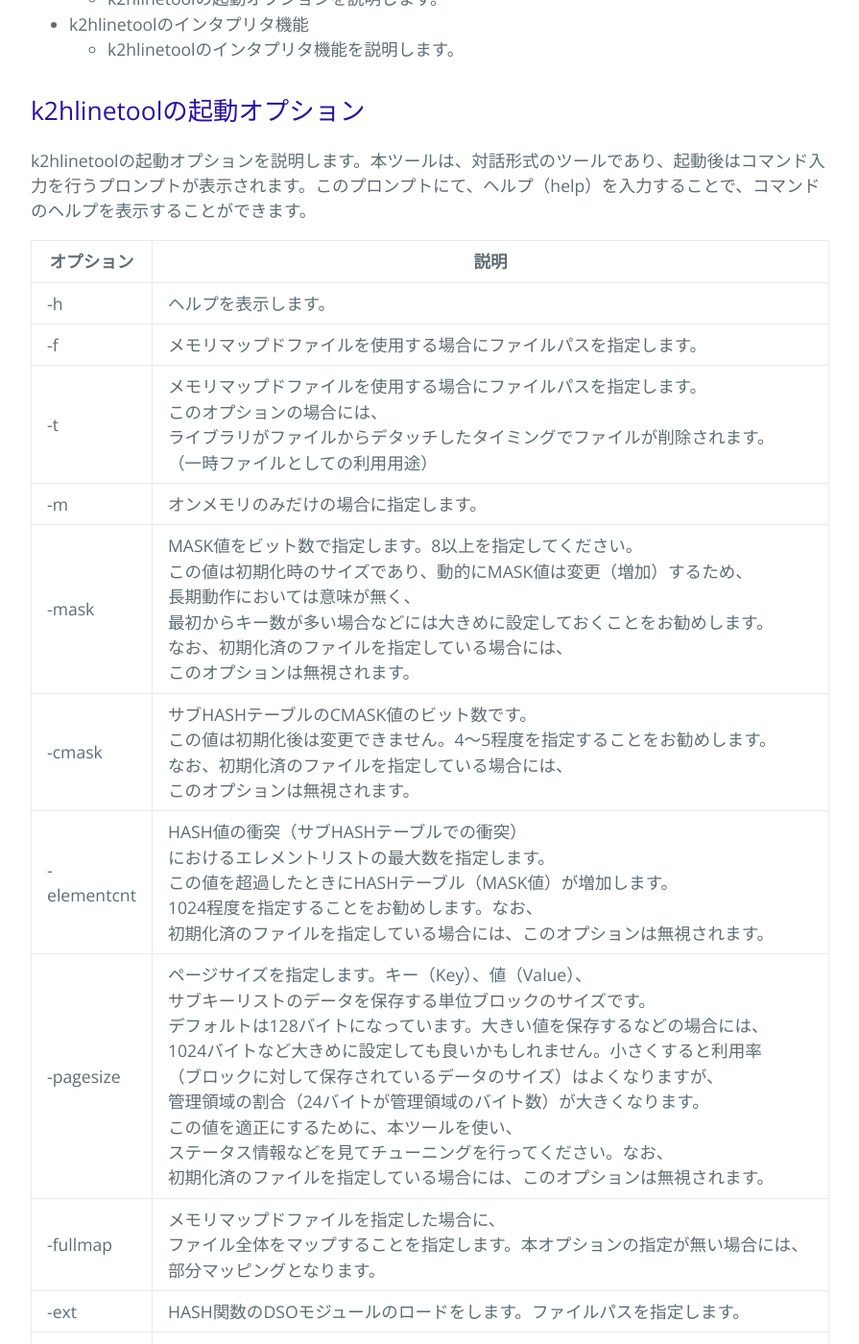
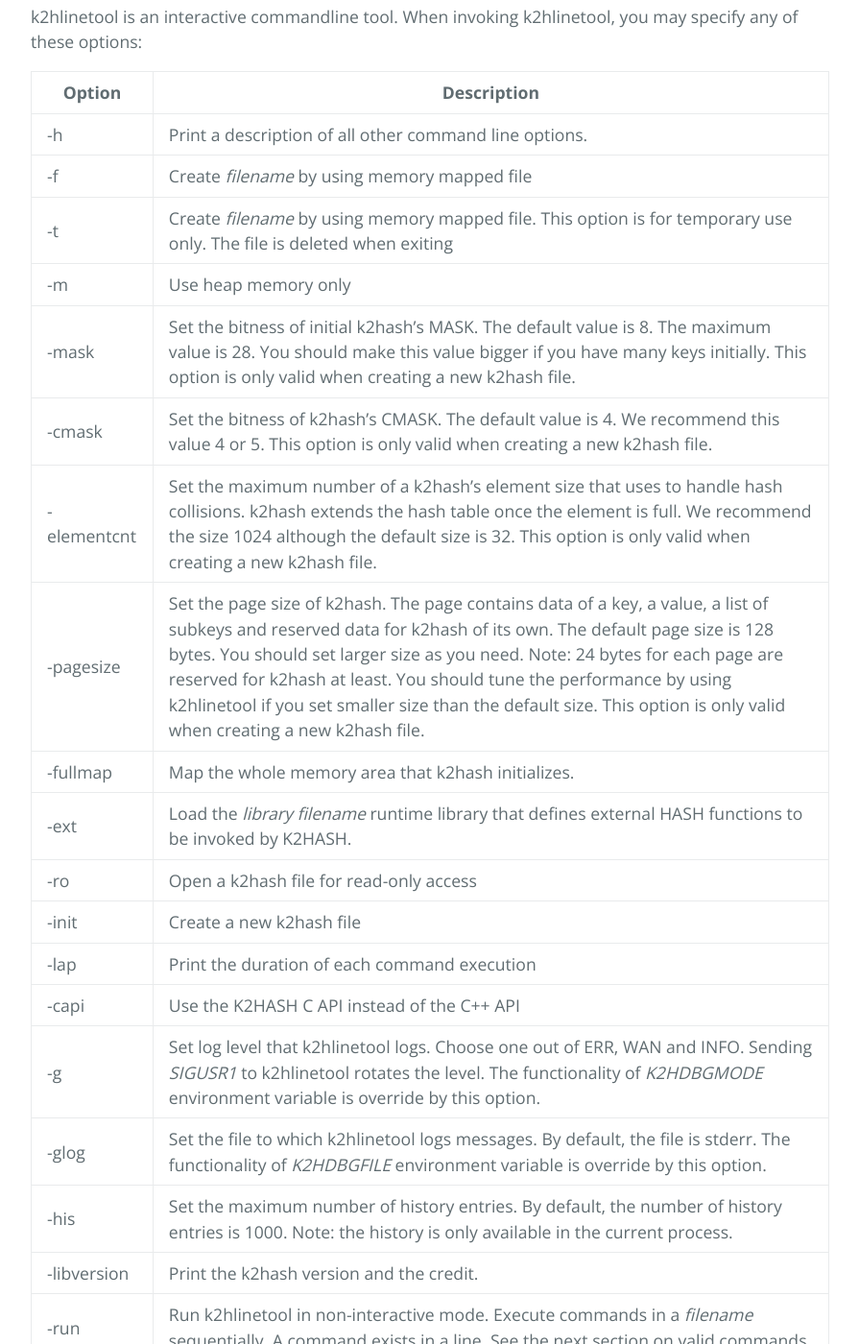
Before and after one commit to yahoojapan/k2hash, a Jekyll site: the page built from k2hlinetool.md, in a window 1280 px wide and 1400 px high, scrolled down 479 px. Shown: the whole window at 96% size, without its empty margins (192-1087 px from the left). Built offline with Jekyll 4.4.1, drawn with Linux system fonts in a browser that asks for light colours; some of the changed text lies outside the part shown.

Commit message:
Update the manual

```diff
--- a/k2hlinetool.md
+++ b/k2hlinetool.md
@@ -14,46 +14,73 @@
 ---
 
 # k2hlinetool
-K2HASHのオンメモリ/ファイルの作成、K2HASHライブラリのほぼ全ての機能を対話形式でテスト実行できるツールです。 コマンドファイルをロードして自動実行もできます。以下では大きく二つの内容を説明します。
 
-* k2hlinetoolの起動オプション
-  * k2hlinetoolの起動オプションを説明します。
+k2hlinetool is a tool for testing purpose. k2hlinetool helps you to tune your program. k2hlinetool is an interactive commandline tool although you can run it non-interactively.
 
-* k2hlinetoolのインタプリタ機能
-  * k2hlinetoolのインタプリタ機能を説明します。
+## k2hlinetool interface options
 
-## k2hlinetoolの起動オプション
+k2hlinetool is an interactive commandline tool. When invoking k2hlinetool, you may specify any of these options:
 
-k2hlinetoolの起動オプションを説明します。本ツールは、対話形式のツールであり、起動後はコマンド入力を行うプロンプトが表示されます。このプロンプトにて、ヘルプ（help）を入力することで、コマンドのヘルプを表示することができます。
+| Option | Description |
+| --- | --- |
+| -h | Print a description of all other command line options. |
+| -f <filename> | Create *filename* by using memory mapped file |
+| -t <filename> | Create *filename* by using memory mapped file. This option is for temporary use only.  The file is deleted when exiting |
+| -m | Use heap memory only |
+| -mask <bit count> | Set the bitness of initial k2hash's MASK. The default value is 8. The maximum value is 28. You should make this value bigger if you have many keys initially. This option is only valid when creating a new k2hash file.|
+| -cmask <bit count> | Set the bitness of k2hash's CMASK. The default value is 4. We recommend this value 4 or 5. This option is only valid when creating a new k2hash file.|
+| -elementcnt <count> | Set the maximum number of a k2hash's element size that uses to handle hash collisions. k2hash extends the hash table once the element is full. We recommend the size 1024 although the default size is 32. This option is only valid when creating a new k2hash file. |
+| -pagesize <number> | Set the page size of k2hash. The page contains data of a key, a value, a list of subkeys and reserved data for k2hash of its own. The default page size is 128 bytes. You should set larger size as you need. Note: 24 bytes for each page are reserved for k2hash at least. You should tune the performance by using k2hlinetool if you set smaller size than the default size. This option is only valid when creating a new k2hash file. |
+| -fullmap | Map the whole memory area that k2hash initializes. |
+| -ext <library filename> | Load the *library filename* runtime library that defines external HASH functions to be invoked by K2HASH. |
+| -ro | Open a k2hash file for read-only access |
+| -init | Create a new k2hash file |
+| -lap | Print the duration of each command execution |
+| -capi | Use the K2HASH C API instead of the C++ API |
+| -g <debug level> | Set log level that k2hlinetool logs. Choose one out of ERR, WAN and INFO. Sending *SIGUSR1* to k2hlinetool rotates the level. The functionality of *K2HDBGMODE* environment variable is override by this option. |
+| -glog <file path> | Set the file to which k2hlinetool logs messages. By default, the file is stderr. The functionality of *K2HDBGFILE* environment variable is override by this option. |
+| -his <count> | Set the maximum number of history entries. By default, the number of history entries is 1000. Note: the history is only available in the current process. |
+| -libversion | Print the k2hash version and the credit. |
+| -run <filename> | Run k2hlinetool in non-interactive mode. Execute commands in a *filename* sequentially. A command exists in a line. See the next section on valid commands.|
 
-| オプション | 説明 |
-| --- | --- |
-| -h | ヘルプを表示します。|
-| -f <filename> | メモリマップドファイルを使用する場合にファイルパスを指定します。|
-| -t <filename> | メモリマップドファイルを使用する場合にファイルパスを指定します。このオプションの場合には、ライブラリがファイルからデタッチしたタイミングでファイルが削除されます。（一時ファイルとしての利用用途）|
-| -m | オンメモリのみだけの場合に指定します。|
-| -mask <bit count> | MASK値をビット数で指定します。8以上を指定してください。この値は初期化時のサイズであり、動的にMASK値は変更（増加）するため、長期動作においては意味が無く、最初からキー数が多い場合などには大きめに設定しておくことをお勧めします。なお、初期化済のファイルを指定している場合には、このオプションは無視されます。|
-| -cmask <bit count> | サブHASHテーブルのCMASK値のビット数です。この値は初期化後は変更できません。4～5程度を指定することをお勧めします。なお、初期化済のファイルを指定している場合には、このオプションは無視されます。|
-| -elementcnt <count> | HASH値の衝突（サブHASHテーブルでの衝突）におけるエレメントリストの最大数を指定します。この値を超過したときにHASHテーブル（MASK値）が増加します。1024程度を指定することをお勧めします。なお、初期化済のファイルを指定している場合には、このオプションは無視されます。|
-| -pagesize <number> | ページサイズを指定します。キー（Key）、値（Value）、サブキーリストのデータを保存する単位ブロックのサイズです。デフォルトは128バイトになっています。大きい値を保存するなどの場合には、1024バイトなど大きめに設定しても良いかもしれません。小さくすると利用率（ブロックに対して保存されているデータのサイズ）はよくなりますが、管理領域の割合（24バイトが管理領域のバイト数）が大きくなります。この値を適正にするために、本ツールを使い、ステータス情報などを見てチューニングを行ってください。なお、初期化済のファイルを指定している場合には、このオプションは無視されます。|
-| -fullmap | メモリマップドファイルを指定した場合に、ファイル全体をマップすることを指定します。本オプションの指定が無い場合には、部分マッピングとなります。|
-| -ext <library path> | HASH関数のDSOモジュールのロードをします。ファイルパスを指定します。|
-| -ro | 読み出し専用でK2HASHデータファイルにアタッチします。|
-| -init | メモリマップドファイルの初期化のみ行います。|
-| -lap | 起動後のコマンド単位でのラップタイムを表示するようにします。|
-| -capi | ツール内部で利用しているK2HASHライブラリのC++ I/Fを使わず、C I/Fを利用するようにします。|
-| -g <debug level> | メッセージ出力レベルの指定をします。ERR、WAN、INFOのいずれかを指定します。メッセージ出力レベルは、SIGUSR1でBumpupすることもできますので、本ツール起動後にプロセスIDを指定して、killして変更することが可能です。また環境変数K2HDBGMODEに、SILENT、ERR、WAN、INFOの指定をして、本ツールを起動し、メッセージ出力レベルを指定することもできます。|
-| -glog <file path> | メッセージの出力先ファイルを指定します。デフォルトでは、stderrとなっています。また、環境変数K2HDBGFILEで出力ファイルを指定することもできます。|
-| -his <count> | 起動後のコマンド履歴の最大数を指定します。デフォルトは1000です。|
-| -libversion | libk2hash.soのバージョンおよびクレジットを表示します。|
-| -run <file path> | コマンドファイル（履歴含む）を指定します。指定されたコマンドファイル（履歴含む）の内容を起動後に自動的に実行します。|
+## The interpreter interface
 
-## k2hlinetoolのインタプリタ機能
+When k2hlinetool is called with a tty with stdio, it prompts for commands. Use the "help" command to see how to use it. Use the "quit" command to exit from the prompt.
 
-k2hlinetoolのインタプリタ機能を説明します。本ツールは、対話形式のツールであり、起動後はコマンド入力を行うプロンプトが表示されます。このプロンプトにて、ヘルプ（help）を入力することで、コマンドのヘルプを表示することができます。使い方などは、ヘルプを参照してください。コマンドのオプションは以下にまとめておきます。
-
-| queue(que) [prefix] dump <fifo | lifo> | K2HASHでサポートするキューをダンプします。prefixはキューにて使用されるキー名のプレフィックスです。FIFO/LIFOを指定してください。|
-| queue(que) [prefix] remove(rm) <fifo | lifo> <count> [c] [pass=...] | K2HASHでサポートするキューから指定数（count）分のデータを削除ます。prefixはキューにて使用されるキー名のプレフィックスです。FIFO/LIFOを指定してください。削除されたデータは表示されません。最後のパラメータ"c（confirm）"をつけた場合には、削除する前に対話形式で、確認がなされます。対話形式には"y(yes)"、"n(no)"、"b(break)"で回答してください。キューが暗号化されている場合にはパスフレーズを指定してください。|
+| help(h) | Print a description of all other commands. |
+| quit(q)/exit | Exit |
+| info(i) [state] | Print the information on the k2hash file. Use *state* to show the usage raito |
+| dump(d) <parameter> | Print the spesific information on the k2hash file. Use *head* to show the header information. Use "kindex" to show the key index informaton. Use *ckindex* to show the collision key index information. Use *element* to show the element information. Use *full* to show the all information |
+| set(s) <key> <value> [rmsub] [pass=....] [expire=sec]| | Set a key with a value. Use *rmsub* to remove all the subkeys with the key. With *rmsub*, K2HASH recursively removes the subkeys of the keys. Use *pass* to encrypt the value. Use *expire* to set the duration to be deleted the value |
+| settrial(st) <key> [pass=....] | Print data of a *key* if exists and update the value. Otherwise, you should answer "n" alternatively. Use *pass* to encrpyt the value. |
+| setsub <parent key> <key> <value> | Set a subkey of a key with a value |
+| directset(dset) <key> <value> <offset>   | Set a subkey of a key with a value. Use *offset* to start the value position. The value will be filled with paddings by undefined data if offset position is larger than the value |
+| setf(sf) <key> <offset> <file> | Set a key with a value that are read from a file |
+| fill(f) <prefix> <value> <count> | Set *prefix* with a key with a value. Use *count* to the number of keys. The value is same among all keys |
+| fillsub <parent> <prefix> <val> <cnt> | Set *prefix*-ed parent key with a value. Use *count* to the number of keys. The value is same among all keys |
+| rm <key> [all] | Remove a *key* Use *all* to remove all the subkeys with the key. With *rmsub*, K2HASH recursively removes the subkeys of the keys |
+| rmsub <parent key> <key> | Remove a *key* from *parent key* K2HASH recursively removes the subkeys of the *key* |
+| print(p) <key> [all] [noattrcheck] [pass=....] | Print the value of a *key*. Use *all* to print value of subkeys. K2HASH recursively prints the subkeys of the keys. Use *pass* to decrpyt the data. Use *noattrcheck* to skip decrypiton and to skip checking data expiration |
+| printattr(pa) <key> | Print the attribute information of a *key* |
+| addattr(aa) <key> <attrname> <attrvalue> | Add an attribute of *attrname* with *attvalue* to *key* |
+| directprint(dp) <key> <length> <offset> | Print the *key*'s value where starts from *offset* with *length* |
+| directsave(dsave) <start hash> <filepath> | Write values that matches with *start hash* to *filepath*. All keys matched with the *start hash* will be saved even if their hash values are same.
+| directload(dload) <file path> [unixtime] | Read data from *filepath*. Use *unixtime* to prevent from overwrite data that the key has newer timestamp than *filepath* |
+| copyfile(cf) <key> <offset> <file> | Create a *file* that contains *key* data starts from *offset* with *length* |
+| list(l) <key> | Prints all keys. Use *key* to print it |
+| stream(str) <key> < input | output> | Set *key* to *output* and set value from *input* like C++ iostream class manipulation. See the following sample for reference |
+| history(his) | Prints commands in the current interaction |
+| save <filepath> | Save commands in the current interaction to *filepath* |
+| load <filepath> | Execute commands in *filepath* |
+| trans(tr) <on [filename [prefix [param]]] | off> [expire=sec] | Enable a transaction logging if disabled(or disable a transaction logging if enabled). Set *expire* to set duration in units of seconds to be expired the transaction logging data |
+| archive(ar) <put | load> <filename> | Use *put* to create a new data *filename* from the current k2hash file. Use *load* to load data from *filename* to the current k2hash file |
+| queue(que) [prefix] empty | Check if a K2HASH queue is empty |
+| queue(que) [prefix] count | Print the number of K2HASH queue |
+| queue(que) [prefix] read <fifo | lifo> <pos> [pass=...] | Print data with prefix in queue in *fifo* or *lifo* order. *read* doesn't remove data. Use *pass* to decrypt data |
+| queue(que) [prefix] push <fifo | lifo> <value> [pass=....] [expire=sec] | Add *value* to *prefix-ed* queue in *fifo* or *lifo*. Use *pass* to encrypt data. Set *expire* to set expiration duration in units of seconds |
+| queue(que) [prefix] pop <fifo | lifo> [pass=...] | Print data with *prefix* in queue in *fifo* or *lifo* order. *pop* removes data. Use *pass* to decrypt data |
+| queue(que) [prefix] dump <fifo | lifo> | Print data with *prefix* in queue in *fifo* or *lifo* order |
+| queue(que) [prefix] remove(rm) <fifo | lifo> <count> [c] [pass=...] | Remove data of *count* in queue in *fifo* or *lifo* order. Use *prefix* to set a queue name with a certain prefix. Use *c* to prompt before every removal. Answer "y(yes)", "n(no)" and "b(break)". Use *pass* to decrypt data. |
 | keyqueue(kque) [prefix] empty | K2HASHでサポートするキューが空であるか確認します。|
 | keyqueue(kque) [prefix] count | K2HASHでサポートするキューに蓄積されているデータ数を返します。|
 | keyqueue(kque) [prefix] read <fifo | lifo> <pos> [pass=...] | K2HASHでサポートするキューからデータ（keyとvalue）をコピーます。prefixはキューにて使用されるキー名のプレフィック スです。FIFO/LIFOを指定してください。キューが暗号化されている場合にはパスフレーズを指定してください。|
@@ -61,10 +88,11 @@
 | keyqueue(kque) [prefix] pop <fifo | lifo> [pass=...] | K2HASHでサポートするキューからデータ（keyとvalue）を取り出し（ポップ）ます。prefixはキューにて使用されるキー名のプレフィックスです。FIFO/LIFOを指定してください。取り出されたkey/valueはK2HASHファイルからも削除されます。キューが暗号化されている場合にはパスフレーズを指定してください。|
 | keyqueue(kque) [prefix] dump <fifo | lifo> | K2HASHでサポートするキューをダンプします。prefixはキューにて使用されるキー名のプレフィックスです。FIFO/LIFOを指定してください。|
 | keyqueue(kque) [prefix] remove(rm) <fifo | lifo> <count> [c] [pass=...] | K2HASHでサポートするキューから指定数（count）分のデータを削除ます。prefixはキューにて使用されるキー名のプレフィックスです。FIFO/LIFOを指定してください。削除されたデータは表示されません。キューから削除されるkey/valueはK2HASHファイルからも削除されます。最後のパラメータ"c（confirm）"をつけた場合には、削除する前に対話形式で、確認がなされます。対話形式には"y(yes)"、"n(no)"、"b(break)"で回答してください。キューが暗号化されている場合にはパスフレーズを指定してください。|
-| builtinattr(ba) [mtime] [history] [expire=second] [enc] [pass=file path] | Builtin属性の設定をします。有効にする機能を指定します。expireには秒を指定してください。passにパスフレーズファイルを指定してください。暗号化機能を有効にする場合にはencを指定します。|
-| loadpluginattr(lpa) filepath | Plugin属性を利用する場合に、シェアードライブラリ（DSOモジュール）を指定してロードします。|
-| addpassphrese(app) <pass phrase> [default] | Builtin属性で利用するパスフレーズを1つ追加します。同時に暗号化機能を有効にし、このパスフレーズを暗号化で利用する場合いは、defaultを指定してください。|
-cleanallattr(caa) | 全ての属性（Attribute）設定を破棄し、初期状態にします。|
-| shell |  shellに抜けます。|
-| echo <string>... | UNIXのechoコマンドと同じ動作をします。指定されたパラメータを表示します。|
-| sleep <second> | UNIXのsleepコマンドと同じ動作をします。指定された秒数のsleepを行い、コマンドを一時停止させます。|
+| builtinattr(ba) [mtime] [history] [expire=second] [enc] [pass=file path] | Set K2hash builtin attributes. Set *expire* to set duration in units of seconds to be deleted the value. Set *pass* to a file stores a pass phrase. Set *enc* to enable encryption |
+| loadpluginattr(lpa) filepath | Load a *filepath* runtime library that handle attributes |
+| -ext <library filename> | Load the *library filename* runtime library that defines external HASH functions to be invoked by K2HASH. |
+| addpassphrese(app) <pass phrase> [default] | Add a *pass phrase* to K2hash builtin attributes. Set *default* to enable encryption with the *pass phrase* |
+| cleanallattr(caa) | Initialize attributes |
+| shell |  Invoke a program defined by the SHELL environment |
+| echo <string>... | Print *string* |
+| sleep <second> | Sleep in *second* seconds |
```
